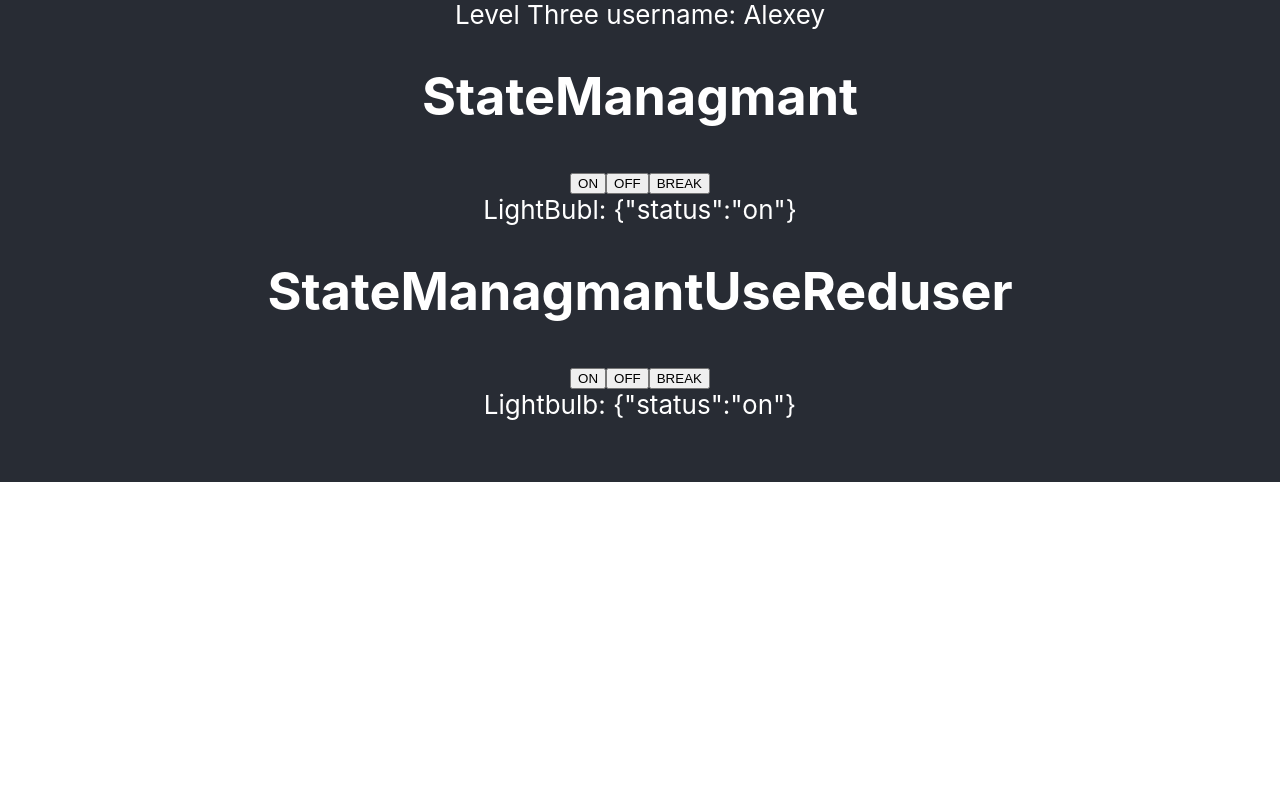
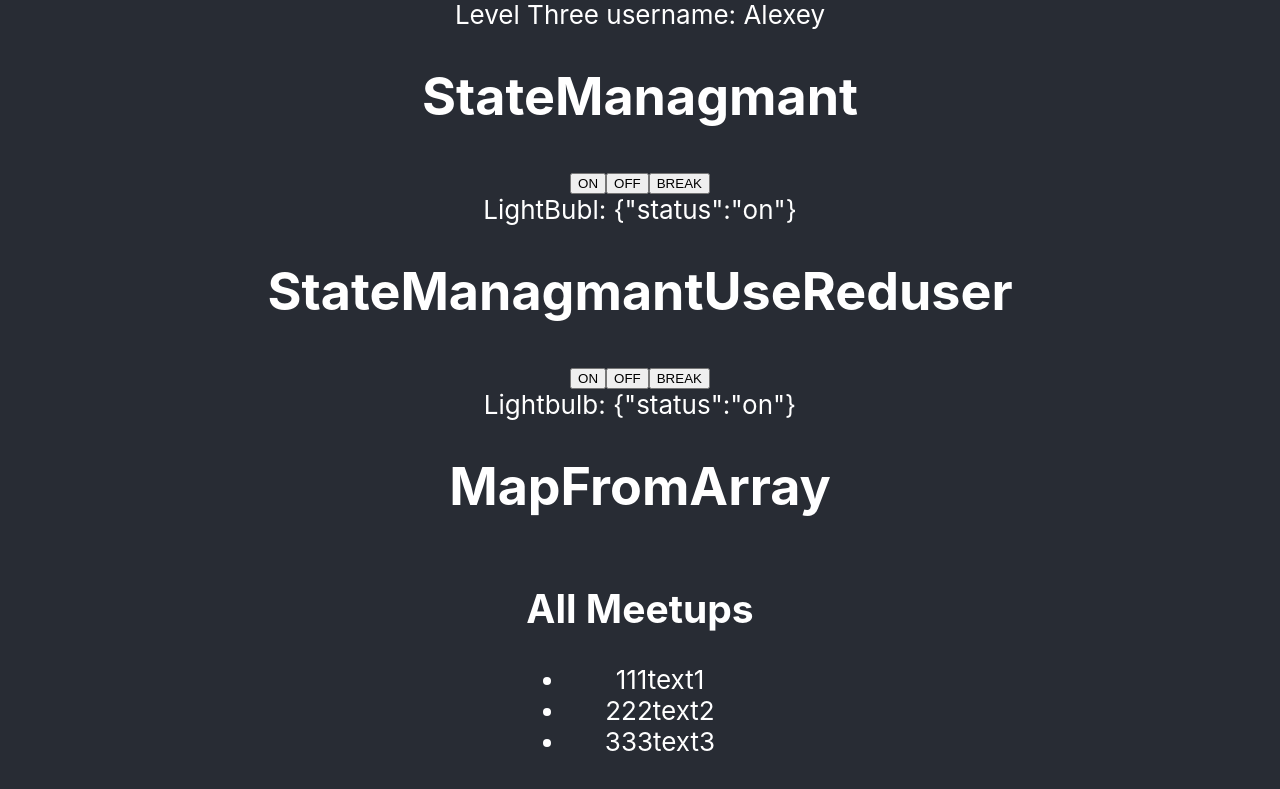
Before and after one commit to OleksiiPro1/components, a React (Create React App) app: page / in a window 1280 px wide. Shown: the part 4872-5661 px from the top of the page. Before the commit the page ends 5354 px from the top, so only its background shows below. Built offline with nearby package versions, Linux system fonts and the light colour scheme; no server answers.

Commit message:
MapFromArray

```diff
--- a/package.json
+++ b/package.json
@@ -10,6 +10,7 @@
     "prop-types": "^15.8.1",
     "react": "^18.2.0",
     "react-dom": "^18.2.0",
+    "react-hook-form": "^7.37.0",
     "react-scripts": "^2.1.3",
     "web-vitals": "^2.1.4"
   },
--- a/src/App.js
+++ b/src/App.js
@@ -4,6 +4,7 @@ import ChildrenPropExample from './components/ChildrenPropExample';
 import ConditionalRendering from './components/ConditionalRendering';
 import ControlledComponent from './components/ControlledComponent';
 import ListingStateUp from './components/ListingStateUp';
+import MapFromArray from './components/MapFromArray';
 import MapOverArrays from './components/MapOverArrays';
 import MyFavoriteAnimal from './components/MyFavoriteAnimal';
 import PropTypesExample from './components/PropTypesExample';
@@ -47,6 +48,8 @@ function App() {
         <StateManagmant />
         <h1>StateManagmantUseReduser</h1>
         <StateManagmentUseReduser />
+        <h1>MapFromArray</h1>
+        <MapFromArray />
         <br />
         <br />
       </header>
--- /dev/null
+++ b/src/components/MapFromArray.js
@@ -0,0 +1,22 @@
+import React from 'react';
+
+const DUMMY_DATA = [
+  { id: '1', title: '111text1' },
+  { id: '2', title: '222text2' },
+  { id: '3', title: '333text3' },
+];
+
+function MapFromArray() {
+  return (
+    <selection>
+      <h2>All Meetups</h2>
+      <ul>
+        {DUMMY_DATA.map((meetup) => {
+          return <li key={meetup.id}>{meetup.title}</li>;
+        })}
+      </ul>
+    </selection>
+  );
+}
+
+export default MapFromArray;
```
Also changed, not shown: 1 other file (tests, documents, lock files or other folders).
